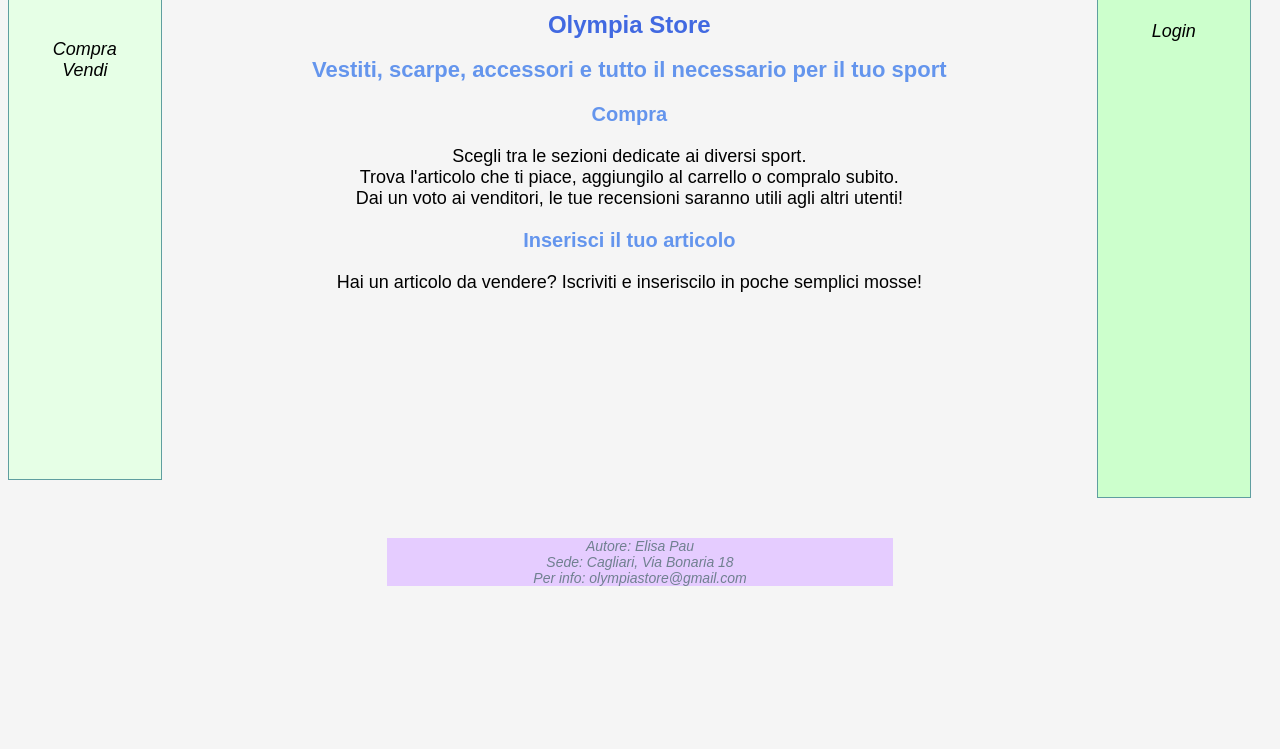
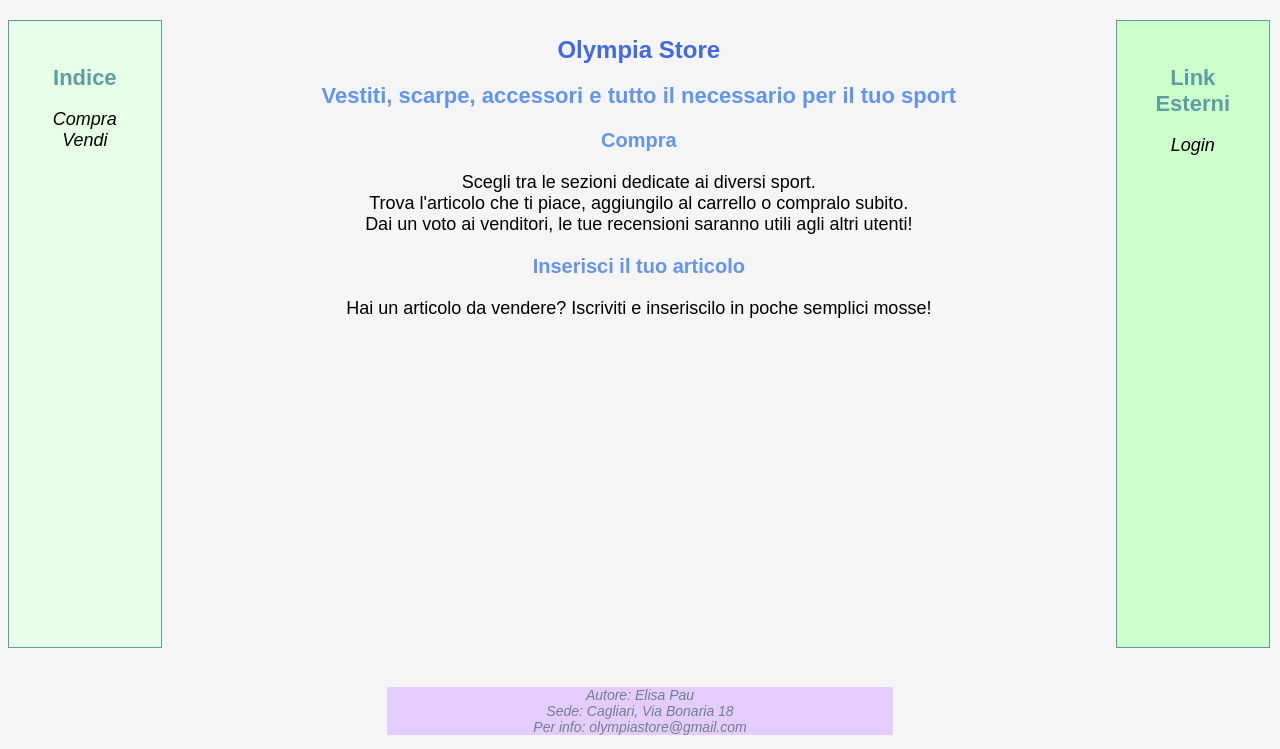
Before and after one commit to elaaa92/AMM2015, a PHP site: page /descrizione.html in a window 1280 px wide. Shown: the part 378-1127 px from the top of the page. Before the commit the page ends 964 px from the top, so only its background shows below. Run offline with PHP 8.4, Linux system fonts and the light colour scheme.

Commit message:
Consegna M2

```diff
--- a/AmmProject/M2/cliente.html
+++ b/AmmProject/M2/cliente.html
@@ -72,6 +72,7 @@
         </div>
 
         <nav>
+            <h2> Link Esterni </h2>
             <p>
                 <a href='./descrizione.html'> Informazioni </a>
                 <br/>
--- a/AmmProject/M2/descrizione.html
+++ b/AmmProject/M2/descrizione.html
@@ -15,6 +15,7 @@
             <h1> About </h1>
         </header>
         <div id='Sommario'>
+            <h2> Indice </h2>
             <p>
                 <a href='#compra'> Compra </a>
                 <br/>
@@ -41,7 +42,10 @@
 
         </div>
         <nav>
-            <a href='./login.html'> Login </a>
+            <h2> Link Esterni </h2>
+            <p>
+                <a href='./login.html'> Login </a>
+            </p>
         </nav>
 
         <footer>
--- a/AmmProject/M2/login.html
+++ b/AmmProject/M2/login.html
@@ -26,6 +26,7 @@
             </form>
         </div>
         <nav>
+            <h2> Link Esterni </h2>
             <p>
                 <a href='./descrizione.html'> Informazioni </a>
                 <br/>
--- a/AmmProject/M2/style.css
+++ b/AmmProject/M2/style.css
@@ -3,7 +3,6 @@
     background-color: whitesmoke;
     font-family: sans-serif;
     color: black;
-    font-size: 18px;
 }
 
 #logo
@@ -15,19 +14,25 @@
 
 h1
 {
-    font-size: 24px;
     color: royalblue;
 }
 
-h2, h3
+#Content1 h2, #Content2 h2
 {
     font-size: 22px;
     color: cornflowerblue;
 }
 
+#Sommario h2, nav h2
+{
+    font-size: 22px;
+    color: cadetblue;
+}
+
 h3
 {
     font-size: 20px;
+    color: cornflowerblue;
 }
 
 a
@@ -107,7 +112,6 @@ input:focus, textarea:focus
 
 table
 {
-    font-size: 14px;
     border-collapse: collapse;
     width: 100%;
 }
@@ -142,6 +146,8 @@ header > h1
     width: 100%;
     text-align: center;
     text-shadow: 2px 2px darkblue;
+    padding-top: 1%;
+    padding-bottom: 1%;
 }
 
 #Sommario
@@ -182,45 +188,72 @@ nav, nav *
 
 footer
 {
-    padding-left: 10%;
-    padding-right: 10%;
     display: block;
     clear: left;
+    padding-left: 2%;
+    padding-right: 2%;
 }
 
 footer > *
 {
     text-align: center;
-    font-size: 14px;
     font-style: oblique;
     background-color: #e5ccff;
 }
 
 @media screen and (min-width: 1024px)
 {
+    *
+    {
+        font-size: 18px;
+    }
+
+    h1
+    {
+        font-size: 24px;
+    }
+
+    h2
+    {
+        font-size: 22px;
+        color: cornflowerblue;
+    }
+
+    h3
+    {
+        font-size: 20px;
+        color: cornflowerblue;
+    }
+
+    table
+    {
+        font-size: 14px;
+    }
+
     #Sommario
     {
         display: inline-block;
         float: left;
         width: 8%;
         padding-top: 2%;
-        padding-bottom: 30%;
+        height: 600px;
     }
 
    #Content1, #Content2
     {
         display: inline-block;
         float: left;
+        height: 600px;
     }
 
     #Content1
     {
-        width: 70%;
+        width: 71.5%;
     }
 
     #Content2
     {
-        width: 82%;
+        width: 81.5%;
     }
 
     nav
@@ -229,19 +262,51 @@ footer > *
         clear: left;
         width: 8%;
         padding-top: 2%;
-        padding-bottom: 36%;
+        height: 600px;
     }
 
     footer
     {
+        padding-right: 30%;
         padding-left: 30%;
-        padding-right: 30%;
+    }
+
+    footer *
+    {
+        font-size: 14px;
     }
 }
 
 
 @media screen and (min-width: 481px) and (max-width: 1023px)
 {
+    *
+    {
+        font-size: 18px;
+    }
+
+    h1
+    {
+        font-size: 24px;
+    }
+
+    h2
+    {
+        font-size: 22px;
+        color: cornflowerblue;
+    }
+
+    h3
+    {
+        font-size: 20px;
+        color: cornflowerblue;
+    }
+
+    table
+    {
+        font-size: 14px;
+    }
+
     #Sommario
     {
         display: inline-block;
@@ -249,12 +314,14 @@ footer > *
         width: 14%;
         padding-top: 2%;
         padding-bottom: 30%;
+        height: 600px;
     }
 
    #Content1, #Content2
     {
         display: inline-block;
         float: left;
+        height: 600px;
     }
 
     #Content1
@@ -282,17 +349,55 @@ footer > *
         padding-left: 30%;
         padding-right: 30%;
     }
+
+    footer *
+    {
+        font-size: 14px;
+    }
 }
 
 
 @media screen and (max-width: 481px)
 {
+    *
+    {
+        font-size: 12px;
+    }
+
+    td > img
+    {
+        width: 20px;
+        height: 20px;
+    }
+
+    h1
+    {
+        font-size: 20px;
+    }
+
+    h2
+    {
+        font-size: 18px;
+        color: cornflowerblue;
+    }
+
+    h3
+    {
+        font-size: 16px;
+        color: cornflowerblue;
+    }
+
     #Sommario, #Content1, #Content2, nav, footer
     {
         padding-top: 2%;
         padding-bottom:2%;
         margin-top: 6%;
         margin-bottom: 6%;
+        width: 96%;
     }
 
+    #footer
+    {
+        font-size: 6px;
+    }
 }
--- a/AmmProject/M2/venditore.html
+++ b/AmmProject/M2/venditore.html
@@ -38,6 +38,7 @@
         </div>
 
         <nav>
+            <h2> Link Esterni </h2>
             <p>
                 <a href='./descrizione.html'> Informazioni </a>
                 <br/>
--- a/AmmProject/nbproject/private/private.xml
+++ b/AmmProject/nbproject/private/private.xml
@@ -3,7 +3,7 @@
     <editor-bookmarks xmlns="http://www.netbeans.org/ns/editor-bookmarks/2" lastBookmarkId="0"/>
     <open-files xmlns="http://www.netbeans.org/ns/projectui-open-files/2">
         <group>
-            <file>file:/home/amm/development/AMM2015/AmmProject/M2/descrizione.html</file>
+            <file>file:/home/amm/development/AMM2015/AmmProject/M2/style.css</file>
         </group>
     </open-files>
 </project-private>
```
